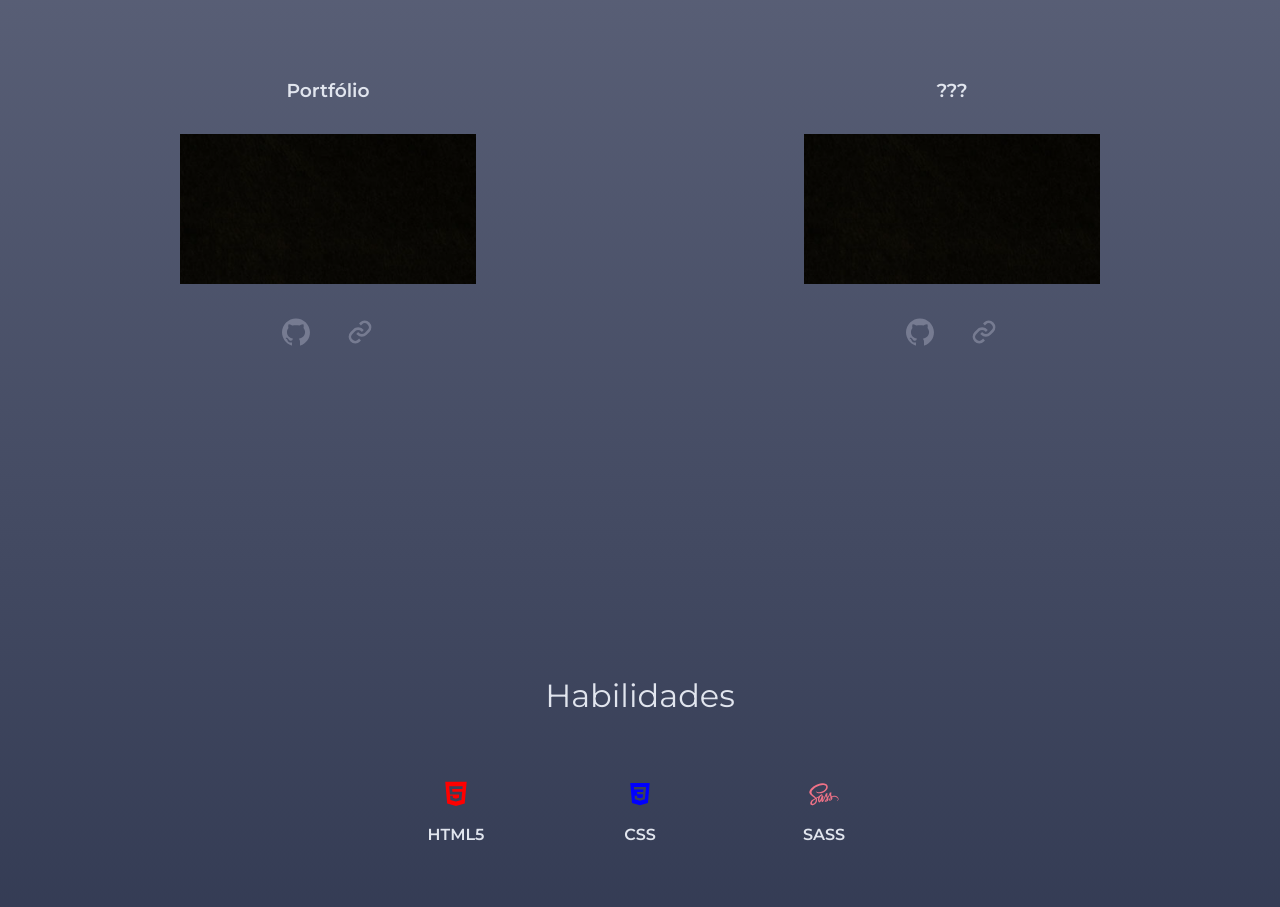
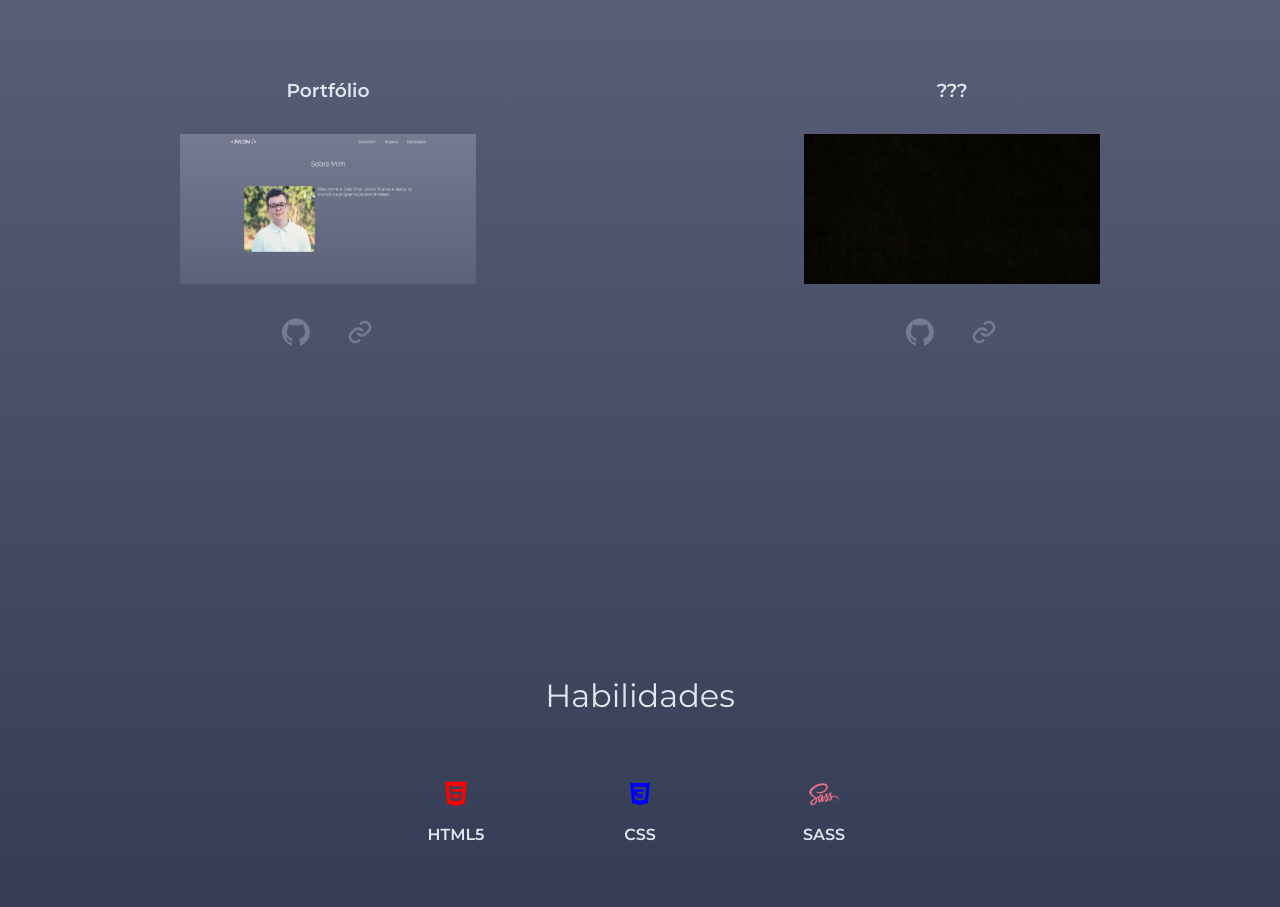
Before and after one commit to JVitorLM/portfolio, a React (Create React App) app: page / in a window 1280 px wide. Shown: the part 783-1690 px from the top of the page. Built offline with nearby package versions, Linux system fonts and the light colour scheme.

Commit message:
novas coisas

```diff
--- a/src/components/Main/index.tsx
+++ b/src/components/Main/index.tsx
@@ -5,6 +5,7 @@ import { DiSass } from 'react-icons/di';
 import { GrReactjs } from 'react-icons/gr';
 import Preto from '../../assets/img/preto.png';
 import FotoPerfil from '../../assets/img/foto-perfil.png';
+import PortfolioImagem from '../../assets/img/portfolio-imagem.png';
 
 export default function Main() {
 
@@ -23,12 +24,12 @@ export default function Main() {
         <ul>
           <li>
             <h3>Portfólio</h3>
-            <img src={Preto} alt="" />
+            <img src={PortfolioImagem} alt="" />
             <div>
-              <a href="#" target="_blank">
+              <a href="https://github.com/JVitorLM/portfolio" target="_blank">
                 <AiFillGithub />
               </a>
-              <a href="#" target="_blank">
+              <a href="https://portfolio-77shcffss-jvitorlm.vercel.app/?vercelToolbarCode=oYT_HmQf72gdGu8" target="_blank">
                 <BiLink />
               </a>
             </div>
```
Also changed, not shown: src/assets/img/portfolio-imagem.png (added).
